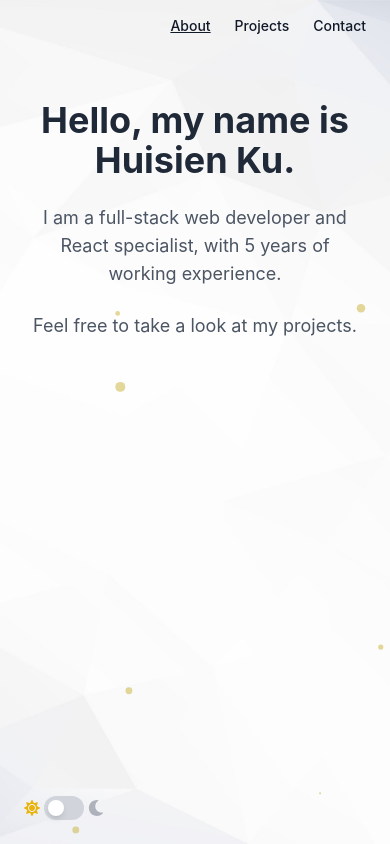
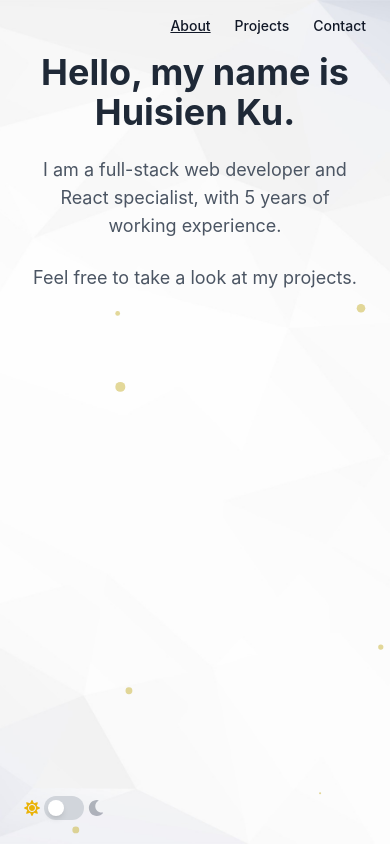
Before and after one commit to kuhuisien/portfolio-frontend, a React (Vite) app: page / in a window 390 px wide. Built offline with nearby package versions, Linux system fonts and the light colour scheme.

Commit message:
adjust styling

```diff
--- a/src/common/components/ThemeToggle.jsx
+++ b/src/common/components/ThemeToggle.jsx
@@ -7,7 +7,7 @@ const ThemeToggle = () => {
 
   return (
     <div
-      className="hoverable cursor-pointer flex items-center space-x-1 m-6"
+      className="hoverable flex items-center space-x-1 p-6"
       onClick={toggleTheme}
     >
       {/* sun icon */}
--- a/src/pages/About.jsx
+++ b/src/pages/About.jsx
@@ -16,7 +16,7 @@ const About = () => {
   }, []);
 
   return (
-    <div className="py-12 lg:py-28 px-6 flex flex-col items-center justify-center">
+    <div className="lg:py-28 px-6 flex flex-col items-center justify-center">
       <div className="text-center max-w-2xl space-y-6">
         <motion.h1
           className="text-4xl font-bold text-gray-800 dark:text-white"
```
